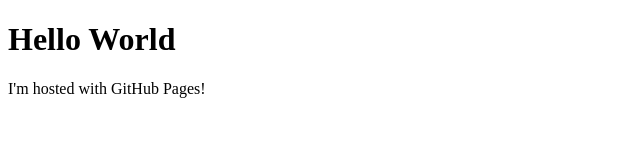
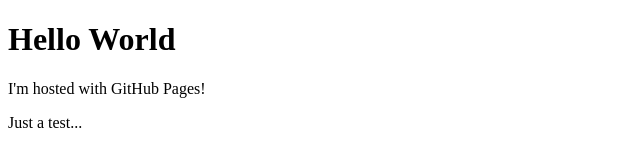
Before and after one commit to FReigM/freigm.github.io, a plain HTML site: page index.html in a window 1280 px wide. Shown: the full height of the page, 0-640 px from the left. Drawn offline with Linux system fonts and the light colour scheme.

Commit message:
Just testing.

```diff
--- a/index.html
+++ b/index.html
@@ -4,6 +4,7 @@
 <body>
   <h1>Hello World</h1>
   <p>I'm hosted with GitHub Pages!</p>
+  <p>Just a test...</p>
 </body>
 
 </html>
```
